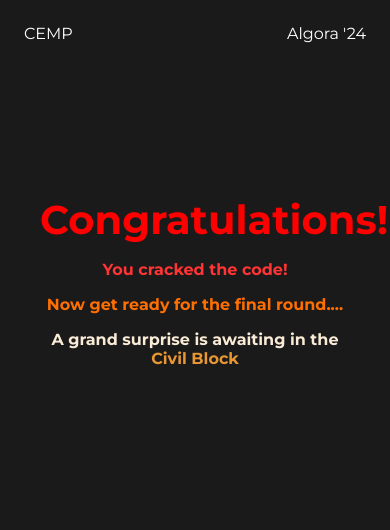
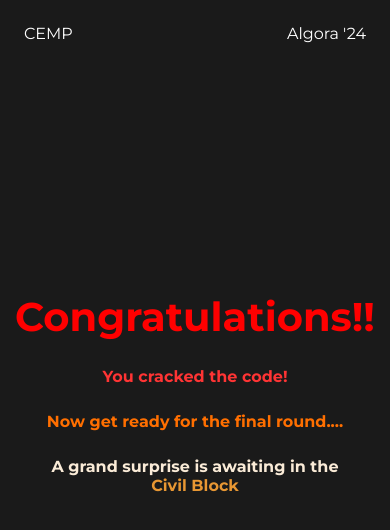
Before and after one commit to AswinPKumar01/algora-congrats-page, a plain HTML site: page index.html in a window 390 px wide. Drawn offline with Linux system fonts and the light colour scheme.

Commit message:
Responsiveness update

```diff
--- a/styles.css
+++ b/styles.css
@@ -7,6 +7,11 @@ body {
     padding: 2rem;
     color: orange;
     position: relative;
+    display: flex;
+    flex-direction: column;
+    justify-content: center;
+    align-items: center;
+    height: 80vh;
 }
 
 h1 {
@@ -63,7 +68,6 @@ p {
 @media screen and (max-width: 768px) {
     h1 {
         font-size: 2.5rem;
-        margin-top: 50%;
         /* Adjusted margin-top for centralization */
     }
 
```
